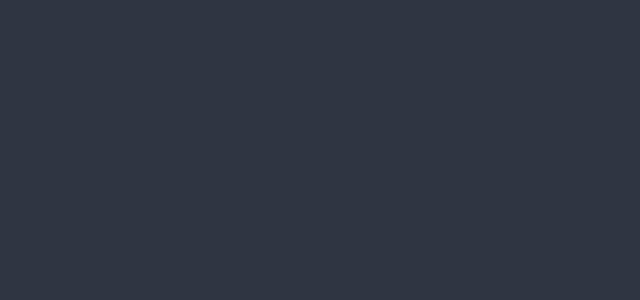
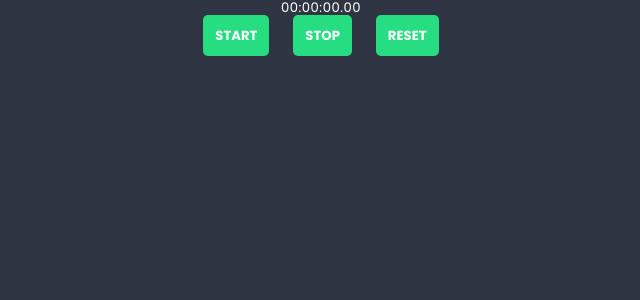
Before and after one commit to monikab88/timer-react, a React (Create React App) app: page / in a window 1280 px wide. Shown: the top 300 px of the page, without its empty margins (319-959 px from the left). Built offline with nearby package versions, Linux system fonts and the light colour scheme.

Commit message:
components Button

```diff
--- a/src/App.js
+++ b/src/App.js
@@ -1,11 +1,10 @@
-import { useState } from 'react';
+import Timer from './components/Timer/Timer';
 
 function App () {
-  const [time, setTime] = useState('');
 
   return (
     <div>
-
+      <Timer />
     </div>
   );
 }
--- /dev/null
+++ b/src/components/Button/Button.js
@@ -0,0 +1,7 @@
+import styles from './Button.module.scss';
+
+const Button = props => (
+  <button className={styles.button}>{props.children}</button>
+);
+
+export default Button;
--- /dev/null
+++ b/src/components/Button/Button.module.scss
@@ -0,0 +1,36 @@
+@import '../../styles/settings.scss';
+
+.button {
+    background: $color-success;
+    border: 0;
+    color: $color-light;
+    text-align: center;
+    line-height: 1.3;
+    padding: $base-size;
+    margin: 0 $base-size $base-size $base-size;
+    border-radius: $radius;
+    cursor: pointer;
+    font-weight: 700;
+    text-transform: uppercase;
+    transition: $transition;
+
+    &:hover {
+        background: darken($color-success, 5%);
+    }
+
+    &.danger {
+        background: $color-warning;
+
+        &:hover {
+            background: darken($color-warning, 5%);
+        }
+    }
+
+    &.transparent {
+        background: transparent;
+
+        &:hover {
+            color: darken($color-light, 20%);
+        }
+    }
+}
--- a/src/components/Timer/Timer.js
+++ b/src/components/Timer/Timer.js
@@ -1 +1,47 @@
 import styles from './Timer.module.scss';
+import Button from '../Button/Button';
+import React, { useState, useEffect } from 'react';
+
+const Timer = () => {
+    const [time, setTime] = useState(0);
+    const [running, setRunning] = useState(false);
+
+    useEffect(() =>  {
+        let interval = null;
+
+        if (running){
+            interval = setInterval(() => {
+                setTime((prevTime) => prevTime + 10);
+            }, 10);
+        } else if (!running) {
+            clearInterval(interval);
+        }
+        return() => clearInterval(interval);
+    }, [running]);
+
+    return (
+        <div className={styles.timer}>
+            <div>
+                <span>
+                    {("0" + Math.floor(time / 3600000) % 24).slice(-2)}:
+                </span>
+                <span>
+                    {("0" + Math.floor((time / 60000) % 60)).slice(-2)}:
+                </span>
+                <span>
+                    {("0" + Math.floor((time / 1000) % 60)).slice(-2)}.
+                </span>
+                <span>
+                    {("0" + ((time / 10) % 100)).slice(-2)}
+                </span>
+            </div>
+            <div>
+            <Button onClick={() => setRunning(true)}>START</Button>
+            <Button onClick={() => setRunning(false)}>STOP</Button>
+            <Button onClick={() => setTime(0)}>RESET</Button>
+            </div>
+        </div>
+    );
+};
+
+export default Timer;
--- a/src/components/Timer/Timer.module.scss
+++ b/src/components/Timer/Timer.module.scss
@@ -1 +1,5 @@
 @import '../../styles/settings.scss';
+
+.timer {
+    text-align: center;
+}
--- a/src/index.js
+++ b/src/index.js
@@ -1,10 +1,11 @@
+import React from 'react';
 import ReactDOM from 'react-dom';
 import App from './App';
 import './styles/normalize.scss';
 import './styles/global.scss';
-import 'font-awesome/css/font-awesome.min.css';
 
-ReactDOM.render(
-  <App />,
-  document.querySelector('#root')
+const root = ReactDOM.createRoot(document.getElementById('root'));
+root.render(
+  <App />
+
 );
```
